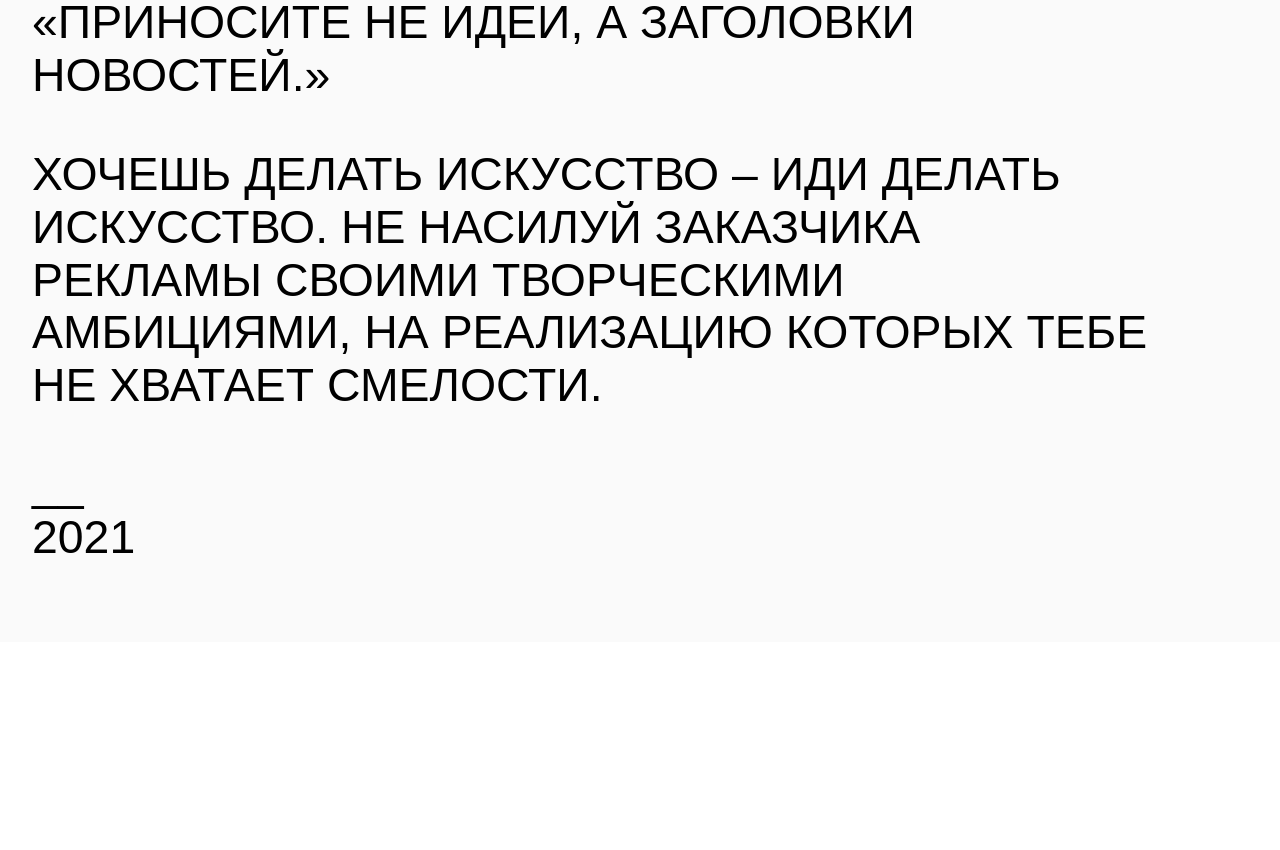
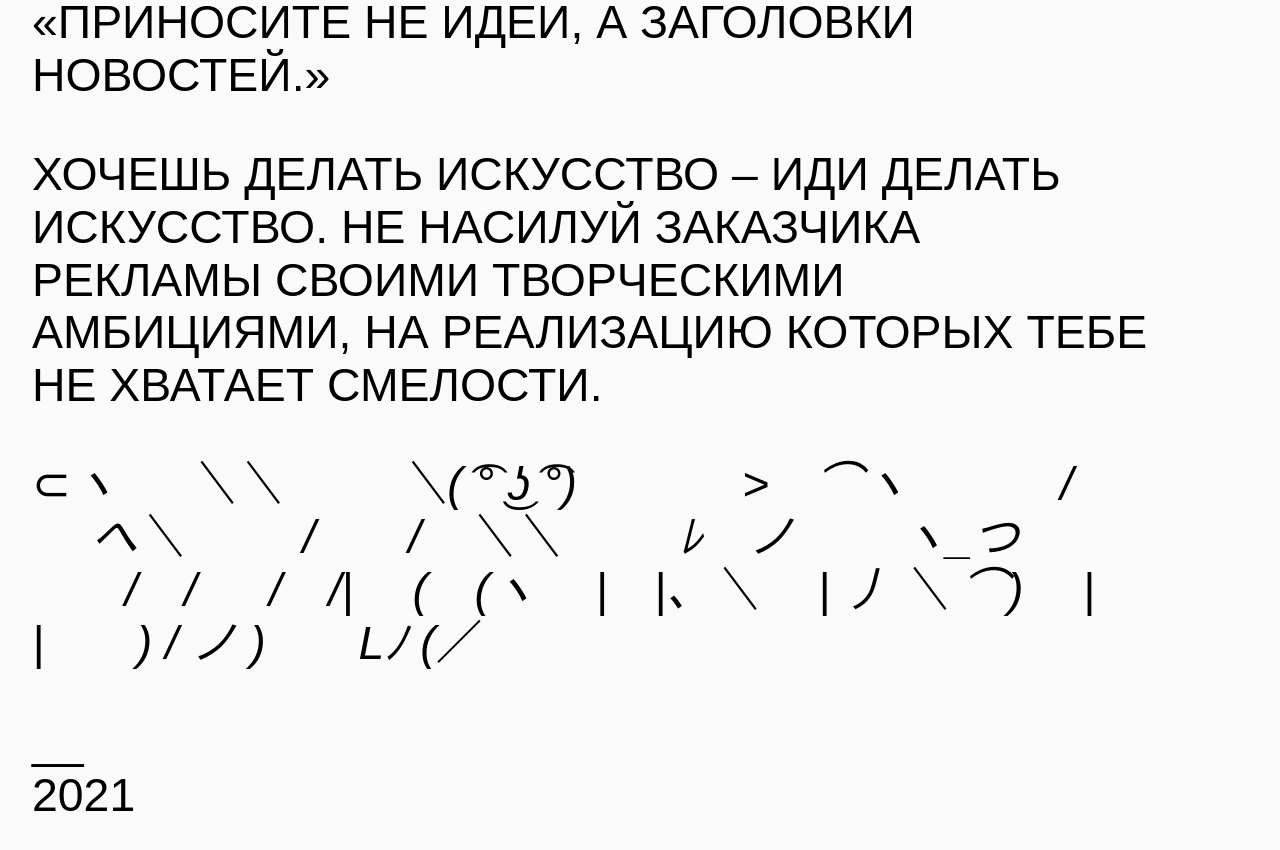
Before and after one commit to geravolobuev/geravolobuev, a Jekyll site: the page built from _posts/2021-05-28-fedoriv-lecture.md, in a window 1280 px wide and 900 px high, scrolled down 13443 px. Shown: the top 850 px of the window. Built offline with Jekyll 4.4.1, drawn with Linux system fonts in a browser that asks for light colours; before the commit the page ends 14085 px from its top, so only the background shows below that.

Commit message:
Update 2021-05-28-fedoriv-lecture.md

```diff
--- a/_posts/2021-05-28-fedoriv-lecture.md
+++ b/_posts/2021-05-28-fedoriv-lecture.md
@@ -188,3 +188,19 @@ WHAT`S IN A NAME
 
 ХОЧЕШЬ ДЕЛАТЬ ИСКУССТВО – ИДИ ДЕЛАТЬ ИСКУССТВО.
 НЕ НАСИЛУЙ ЗАКАЗЧИКА РЕКЛАМЫ СВОИМИ ТВОРЧЕСКИМИ АМБИЦИЯМИ, НА РЕАЛИЗАЦИЮ КОТОРЫХ ТЕБЕ НЕ ХВАТАЕТ СМЕЛОСТИ.
+
+⊂_ヽ
+　 ＼＼
+　　 ＼( ͡° ͜ʖ ͡°)
+　　　 >　⌒ヽ
+　　　/ 　 へ＼
+　　 /　　/　＼＼
+　　 ﾚ　ノ　　 ヽ_つ
+　　/　/
+　 /　/|
+　(　(ヽ
+　|　|、＼
+　| 丿 ＼ ⌒)
+　| |　　) /
+ノ )　　Lﾉ
+(_／
```
